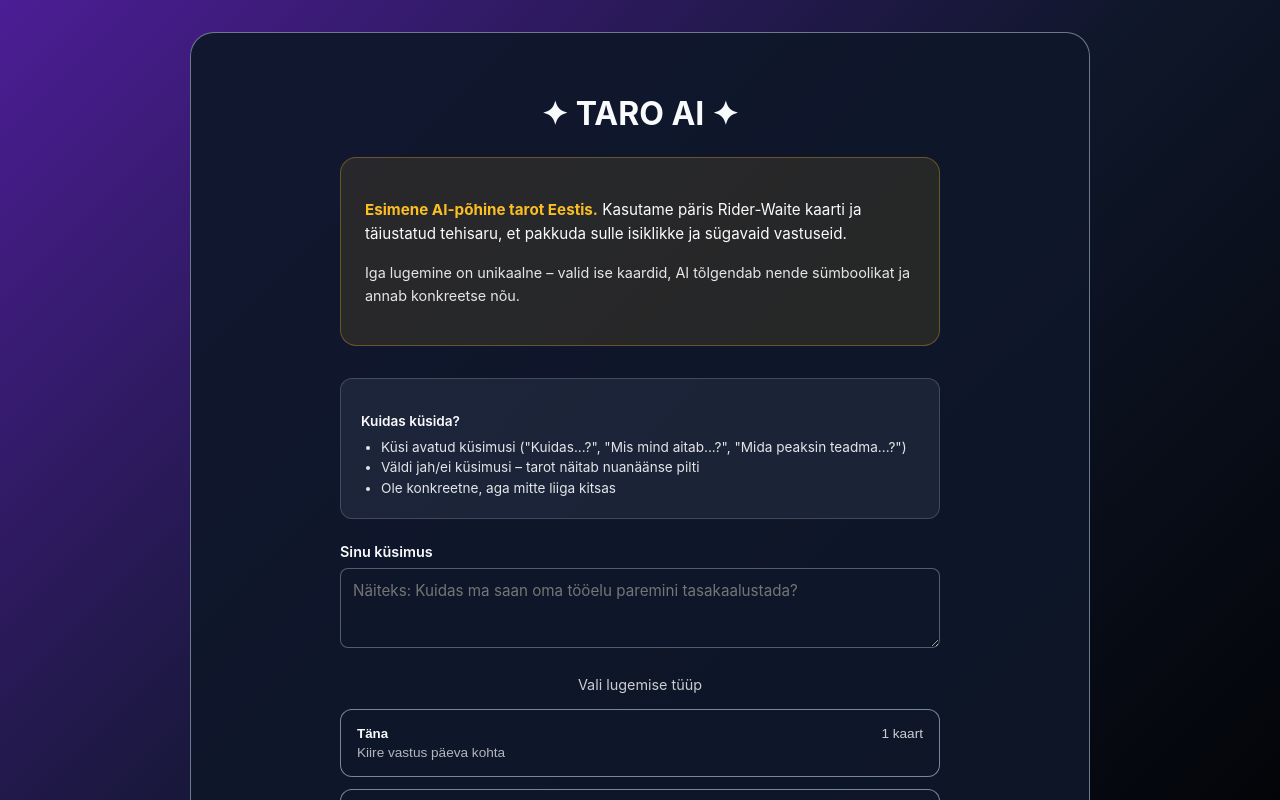
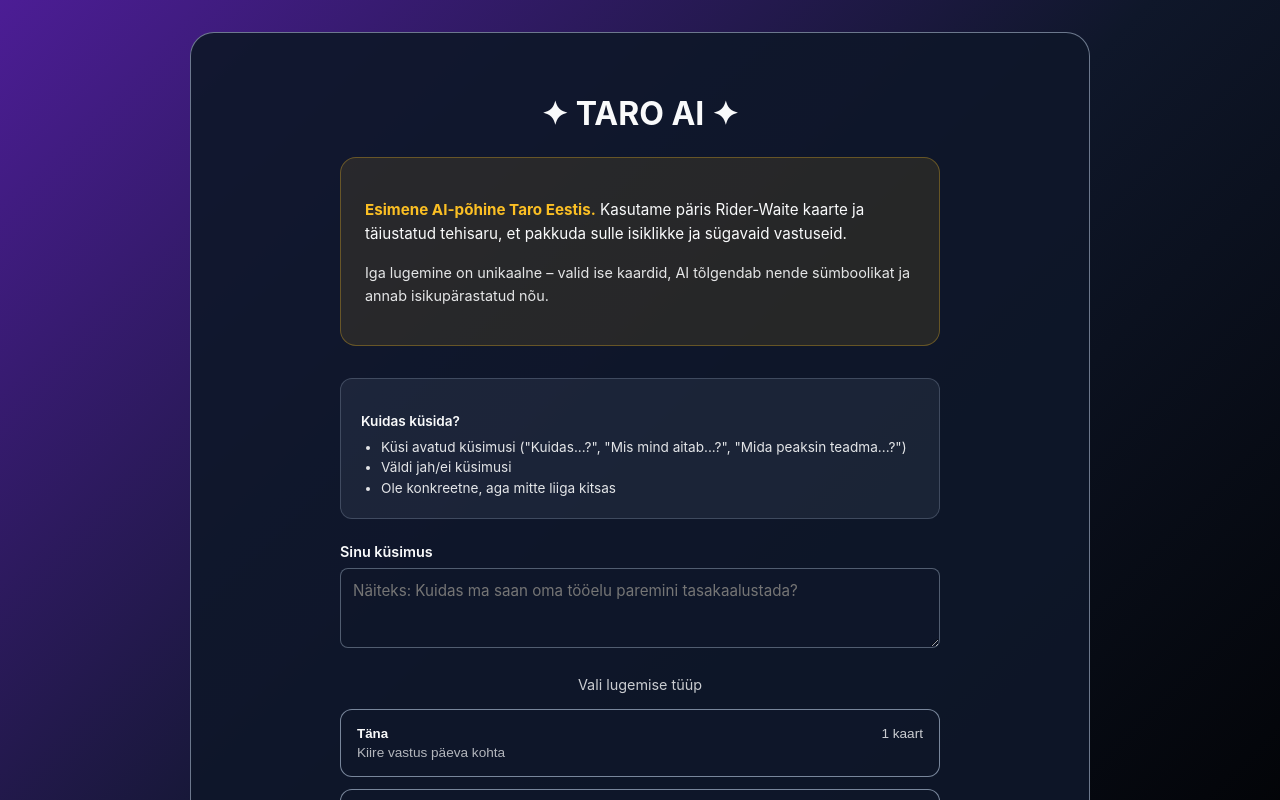
Before and after one commit to levomm/taro, a React (Vite) app: page / in a window 1280 px wide. Shown: the top 800 px of the page. Built offline with nearby package versions, Linux system fonts and the light colour scheme.

Commit message:
Update text for clarity and consistency in App.jsx

```diff
--- a/src/App.jsx
+++ b/src/App.jsx
@@ -76,10 +76,10 @@
         lineHeight: '1.6'
       }}>
         <p style={{ marginBottom: '0.75rem', fontSize: '0.95rem' }}>
-          <strong style={{ color: '#fbbf24' }}>Esimene AI-põhine tarot Eestis.</strong> Kasutame päris Rider-Waite kaarti ja täiustatud tehisaru, et pakkuda sulle isiklikke ja sügavaid vastuseid.
+          <strong style={{ color: '#fbbf24' }}>Esimene AI-põhine Taro Eestis.</strong> Kasutame päris Rider-Waite kaarte ja täiustatud tehisaru, et pakkuda sulle isiklikke ja sügavaid vastuseid.
         </p>
         <p style={{ fontSize: '0.9rem', opacity: 0.9 }}>
-          Iga lugemine on unikaalne – valid ise kaardid, AI tõlgendab nende sümboolikat ja annab konkreetse nõu.
+          Iga lugemine on unikaalne – valid ise kaardid, AI tõlgendab nende sümboolikat ja annab isikupärastatud nõu.
         </p>
       </div>
 
@@ -100,7 +100,7 @@
           lineHeight: '1.5'
         }}>
           <li>Küsi avatud küsimusi ("Kuidas...?", "Mis mind aitab...?", "Mida peaksin teadma...?")</li>
-          <li>Väldi jah/ei küsimusi – tarot näitab nuanäänse pilti</li>
+          <li>Väldi jah/ei küsimusi </li>
           <li>Ole konkreetne, aga mitte liiga kitsas</li>
         </ul>
       </div>
```
